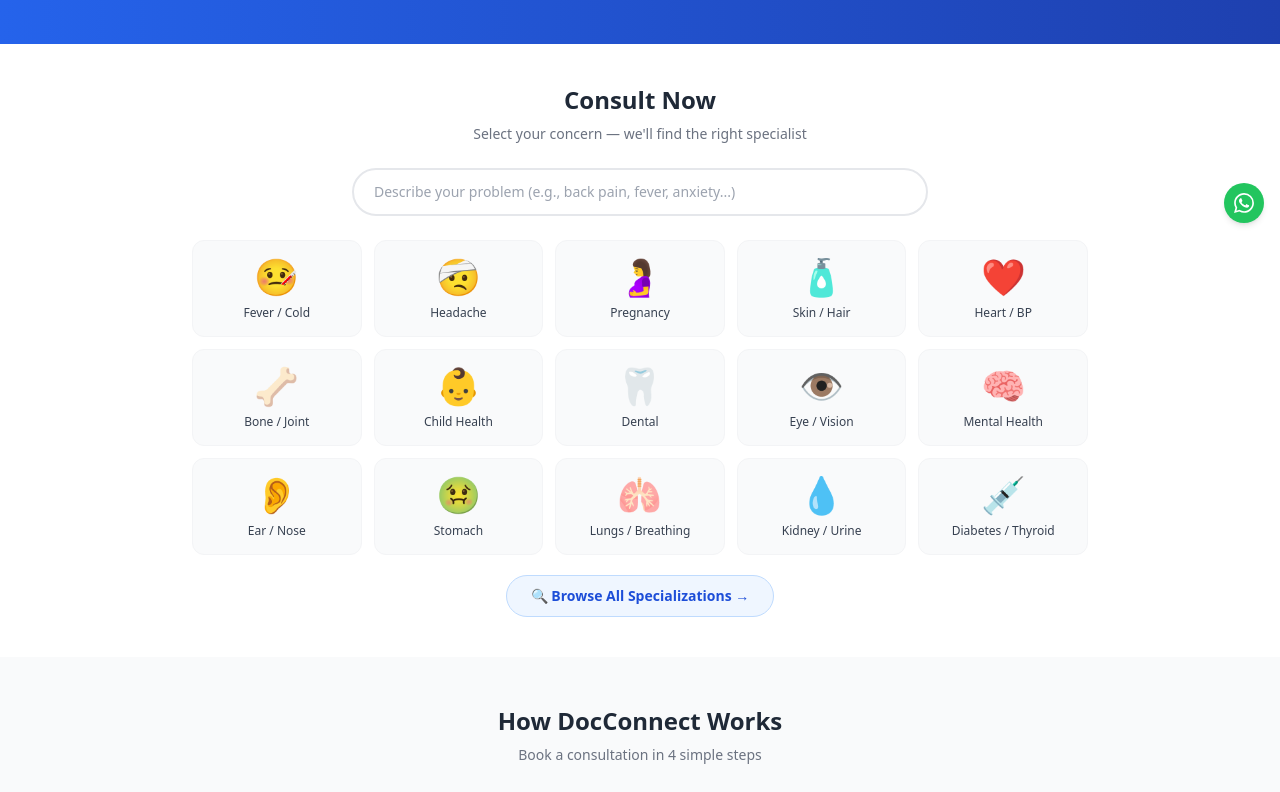
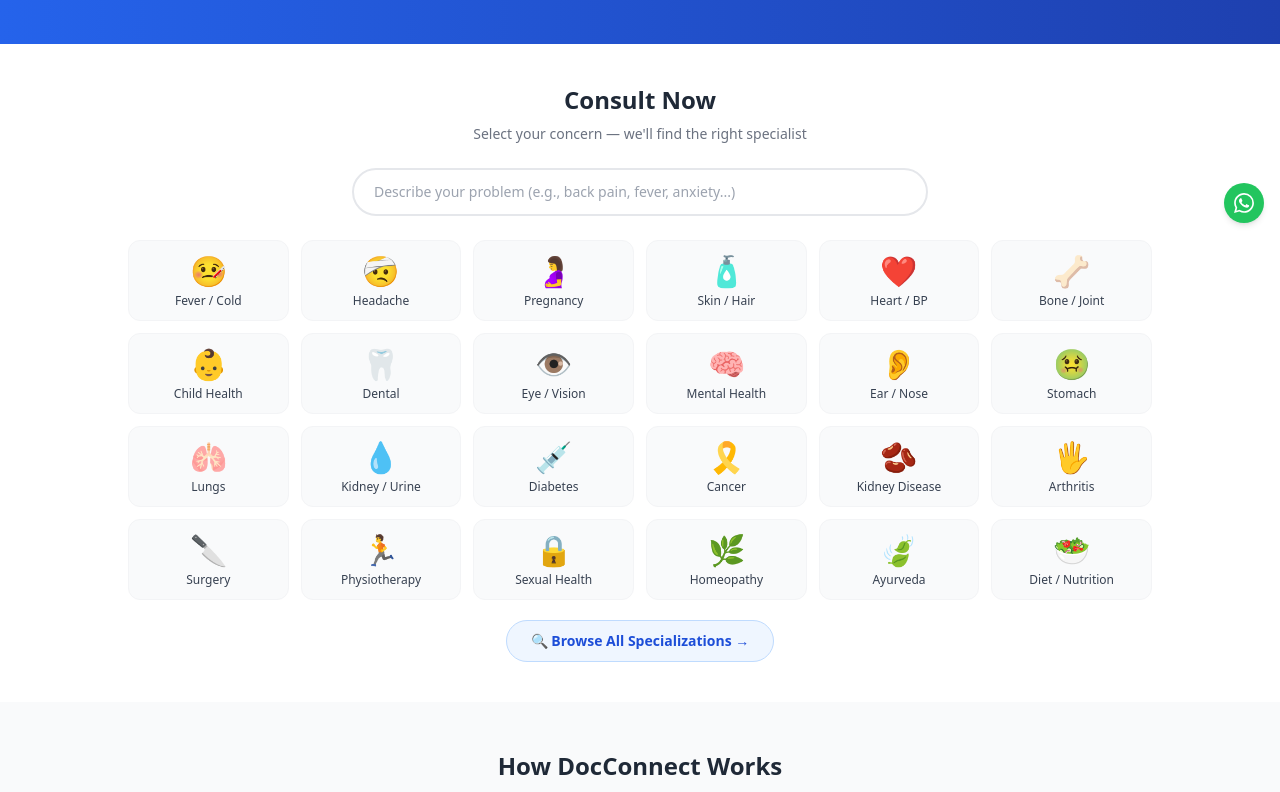
Before and after one commit to kndnkmr/docconnect, a React (Vite) app in the folder client/: page / in a window 1280 px wide. Shown: the part 561-1353 px from the top of the page. Built offline with nearby package versions, Linux system fonts and the light colour scheme; no server answers.

Commit message:
feat: add all 24 medical departments with emoji icons to Consult Now

```diff
--- a/client/src/pages/Home.jsx
+++ b/client/src/pages/Home.jsx
@@ -127,8 +127,8 @@ function Home() {
             )}
           </div>
 
-          {/* Symptom cards — all specializations with correct icons */}
-          <div className="grid grid-cols-3 sm:grid-cols-4 md:grid-cols-5 gap-3 max-w-4xl mx-auto">
+          {/* Symptom cards — all departments */}
+          <div className="grid grid-cols-3 sm:grid-cols-4 md:grid-cols-6 gap-3 max-w-5xl mx-auto">
             {[
               { symptom: 'Fever / Cold', icon: '🤒', specialization: 'General Physician' },
               { symptom: 'Headache', icon: '🤕', specialization: 'Neurologist' },
@@ -142,16 +142,25 @@ function Home() {
               { symptom: 'Mental Health', icon: '🧠', specialization: 'Psychiatrist' },
               { symptom: 'Ear / Nose', icon: '👂', specialization: 'ENT Specialist' },
               { symptom: 'Stomach', icon: '🤢', specialization: 'Gastroenterologist' },
-              { symptom: 'Lungs / Breathing', icon: '🫁', specialization: 'Pulmonologist' },
+              { symptom: 'Lungs', icon: '🫁', specialization: 'Pulmonologist' },
               { symptom: 'Kidney / Urine', icon: '💧', specialization: 'Urologist' },
-              { symptom: 'Diabetes / Thyroid', icon: '💉', specialization: 'Endocrinologist' },
+              { symptom: 'Diabetes', icon: '💉', specialization: 'Endocrinologist' },
+              { symptom: 'Cancer', icon: '🎗️', specialization: 'Oncologist' },
+              { symptom: 'Kidney Disease', icon: '🫘', specialization: 'Nephrologist' },
+              { symptom: 'Arthritis', icon: '🖐️', specialization: 'Rheumatologist' },
+              { symptom: 'Surgery', icon: '🔪', specialization: 'Surgeon' },
+              { symptom: 'Physiotherapy', icon: '🏃', specialization: 'Physiotherapist' },
+              { symptom: 'Sexual Health', icon: '🔒', specialization: 'Sexologist' },
+              { symptom: 'Homeopathy', icon: '🌿', specialization: 'Homeopathy' },
+              { symptom: 'Ayurveda', icon: '🍃', specialization: 'Ayurveda' },
+              { symptom: 'Diet / Nutrition', icon: '🥗', specialization: 'Dietitian' },
             ].map((item, idx) => (
               <Link
                 key={idx}
                 to={`/doctors?specialization=${encodeURIComponent(item.specialization)}`}
-                className="bg-gray-50 p-4 rounded-xl hover:shadow-md transition-all text-center border border-gray-100 hover:border-primary-200 hover:bg-primary-50"
+                className="bg-gray-50 p-3 rounded-xl hover:shadow-md transition-all text-center border border-gray-100 hover:border-primary-200 hover:bg-primary-50"
               >
-                <div className="text-4xl mb-2">{item.icon}</div>
+                <div className="text-3xl mb-1">{item.icon}</div>
                 <p className="text-xs font-medium text-gray-700 leading-tight">{item.symptom}</p>
               </Link>
             ))}
```
